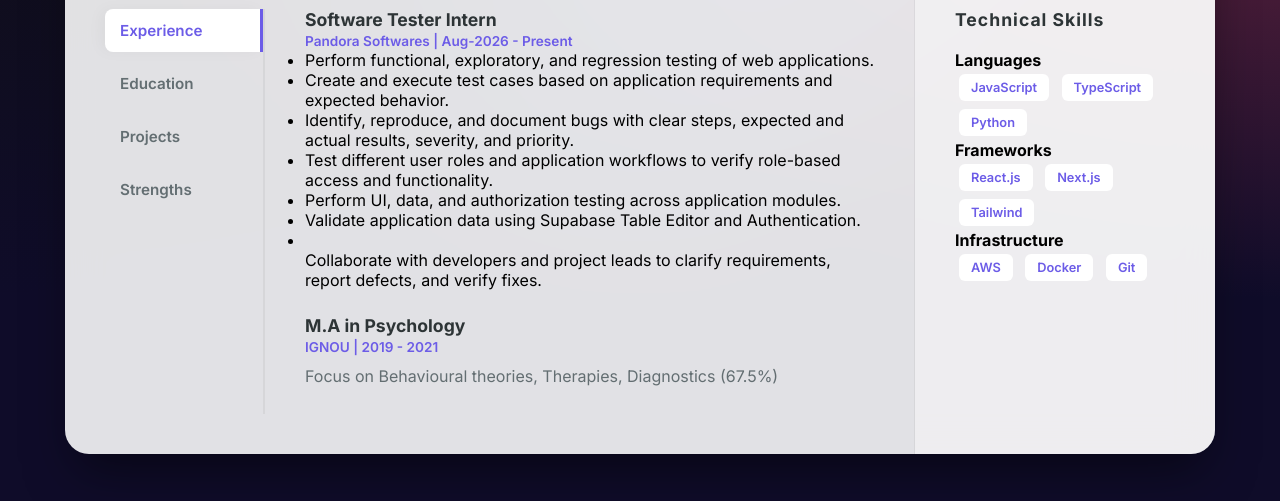
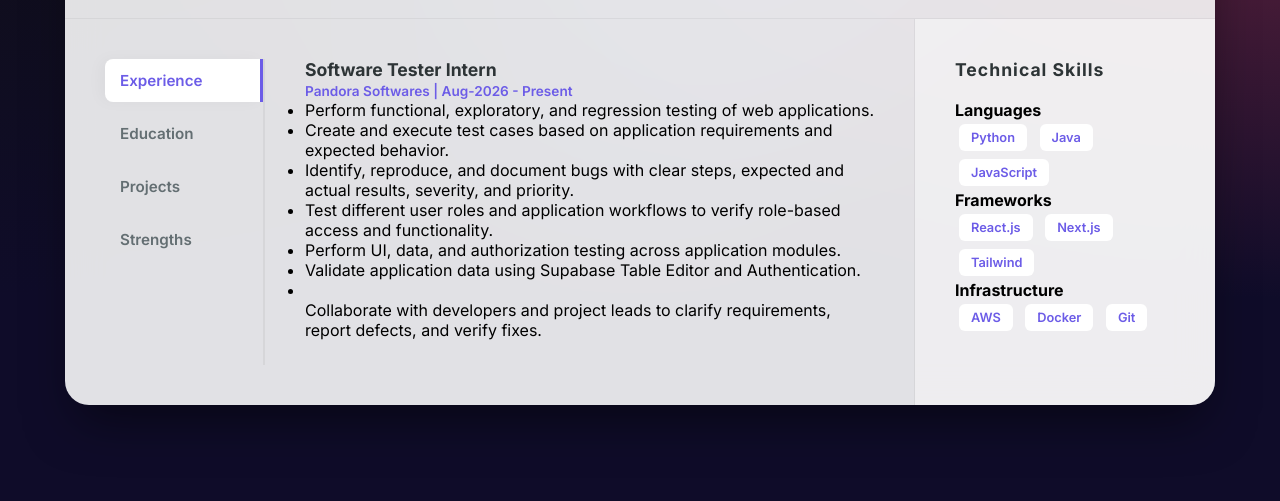
Before and after one commit to thasleemabegum520/Resume, a plain HTML site: page index.html in a window 1280 px wide. Shown: the part 267-768 px from the top of the page. Drawn offline with Linux system fonts and the light colour scheme.

Commit message:
Update index.html

```diff
--- a/index.html
+++ b/index.html
@@ -55,14 +55,13 @@
                                 <span>JNTUA College Of Engineering Pulivendula | 2010 - 2014</span>
                                 <p>Focus on Programming ,Database Management,Software Development,Software Testing. (65.79%)</p>
                             </div>
-                        </div>
 
                             <div class="content-item">
                                 <h3>M.A in Psychology</h3>
                                 <span>IGNOU | 2019 - 2021</span>
                                 <p>Focus on Behavioural theories, Therapies, Diagnostics (67.5%)</p>
                             </div>
-
+                        </div>
 
                         <div id="proj" class="tab-panel">
                             <div class="content-item">
@@ -88,9 +87,9 @@
                 <div class="skill-category">
                     <h4>Languages</h4>
                     <div class="skill-tags">
+                        <span class="skill-tag">Python</span>
+                        <span class="skill-tag">Java</span>
                         <span class="skill-tag">JavaScript</span>
-                        <span class="skill-tag">TypeScript</span>
-                        <span class="skill-tag">Python</span>
                     </div>
                 </div>
                 <div class="skill-category">
```
